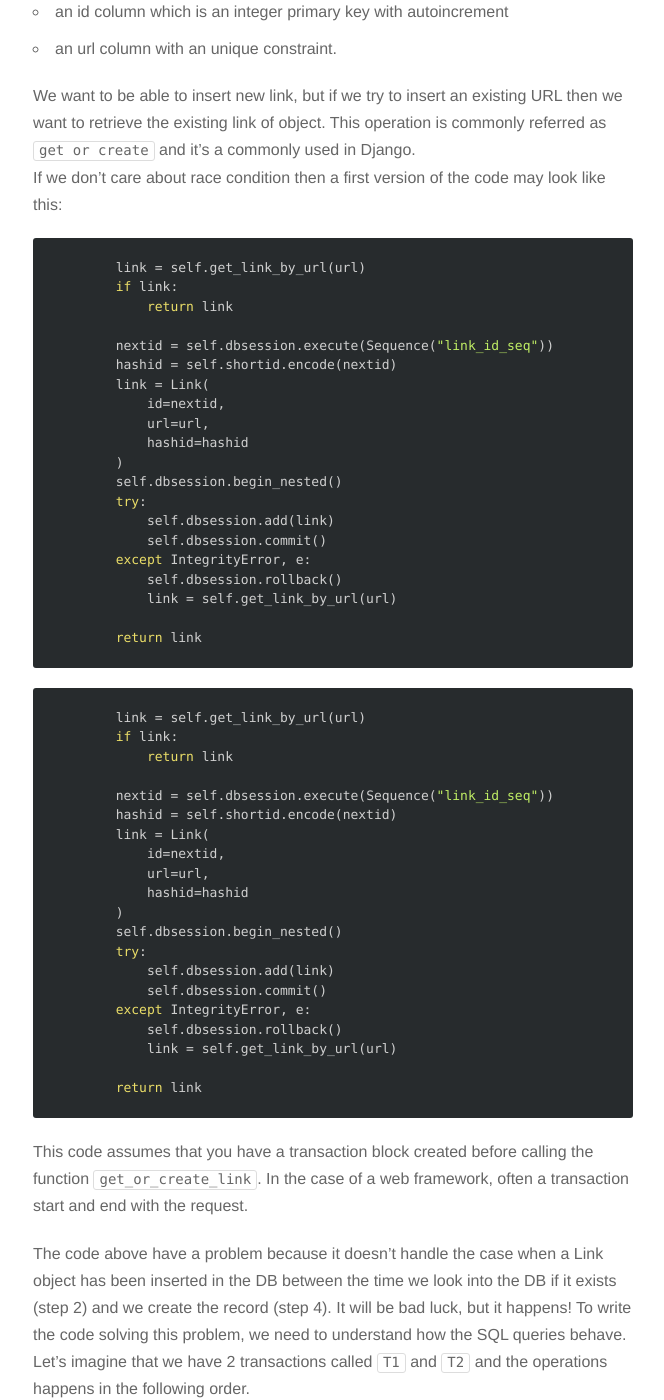
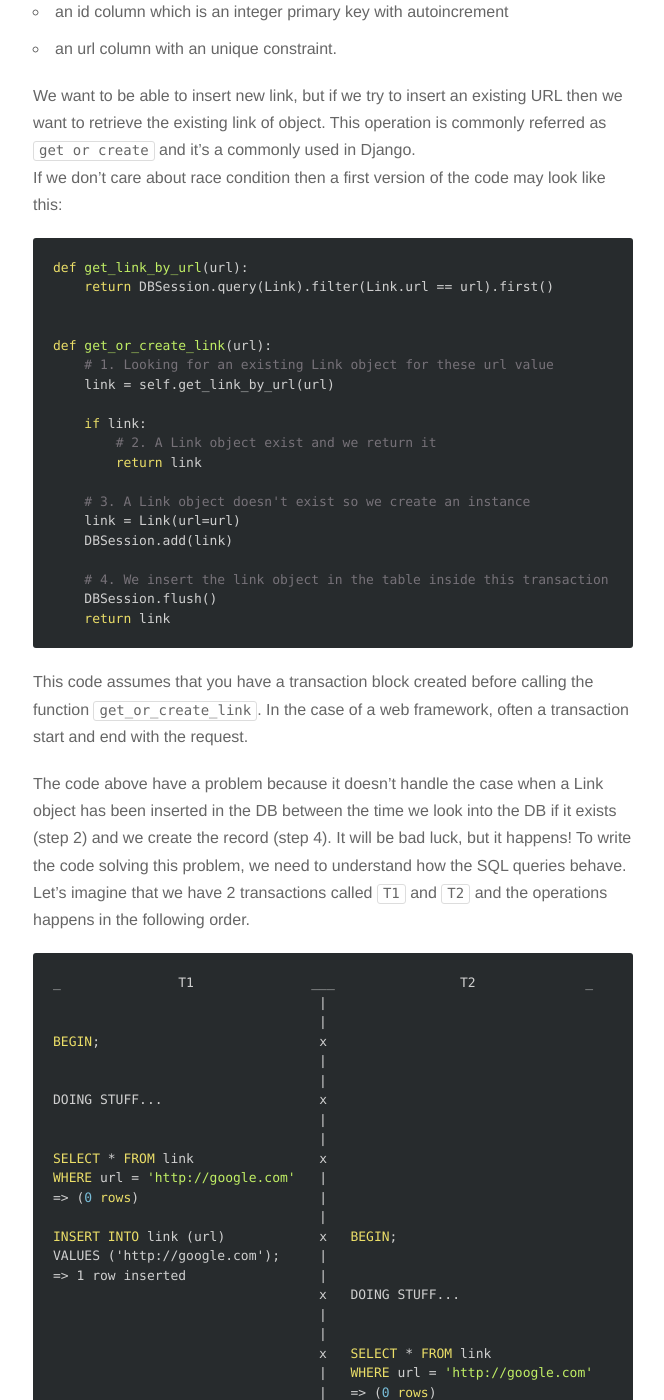
Before and after one commit to rach/rach.github.io, a Jekyll site: the page built from _posts/2015-08-17-handling-race-condition-insert-with-sqlalchemy.md, in a window 1280 px wide and 1400 px high, scrolled down 1274 px. Shown: the whole window, without its empty margins (307-971 px from the left). Built offline with Jekyll 4.4.1, drawn with Linux system fonts in a browser that asks for light colours; nearby versions of some CDN libraries; Markdown is read by kramdown in place of the engine named in the settings.

Commit message:
Fix code example

```diff
--- a/_posts/2015-08-17-handling-race-condition-insert-with-sqlalchemy.md
+++ b/_posts/2015-08-17-handling-race-condition-insert-with-sqlalchemy.md
@@ -41,53 +41,28 @@ We want to be able to insert new link, but if we try to insert an existing URL t
 This operation is commonly referred as `get or create` and it's a commonly used in Django.
 If we don't care about race condition then a first version of the code may look like this:
 
-{% highlight python %}
-
-        link = self.get_link_by_url(url)
-        if link:
-            return link
-
-        nextid = self.dbsession.execute(Sequence("link_id_seq"))
-        hashid = self.shortid.encode(nextid)
-        link = Link(
-            id=nextid,
-            url=url,
-            hashid=hashid
-        )
-        self.dbsession.begin_nested()
-        try:
-            self.dbsession.add(link)
-            self.dbsession.commit()
-        except IntegrityError, e:
-            self.dbsession.rollback()
-            link = self.get_link_by_url(url)
-
-        return link
-
-{% endhighlight %}
 
 {% highlight python %}
 
-        link = self.get_link_by_url(url)
-        if link:
-            return link
+def get_link_by_url(url):
+    return DBSession.query(Link).filter(Link.url == url).first()
 
-        nextid = self.dbsession.execute(Sequence("link_id_seq"))
-        hashid = self.shortid.encode(nextid)
-        link = Link(
-            id=nextid,
-            url=url,
-            hashid=hashid
-        )
-        self.dbsession.begin_nested()
-        try:
-            self.dbsession.add(link)
-            self.dbsession.commit()
-        except IntegrityError, e:
-            self.dbsession.rollback()
-            link = self.get_link_by_url(url)
 
+def get_or_create_link(url):
+    # 1. Looking for an existing Link object for these url value
+    link = self.get_link_by_url(url)
+
+    if link:
+        # 2. A Link object exist and we return it
         return link
+
+    # 3. A Link object doesn't exist so we create an instance
+    link = Link(url=url)
+    DBSession.add(link)
+
+    # 4. We insert the link object in the table inside this transaction
+    DBSession.flush()
+    return link
 
 {% endhighlight %}
 
```
Also changed, not shown: 1 other file.
